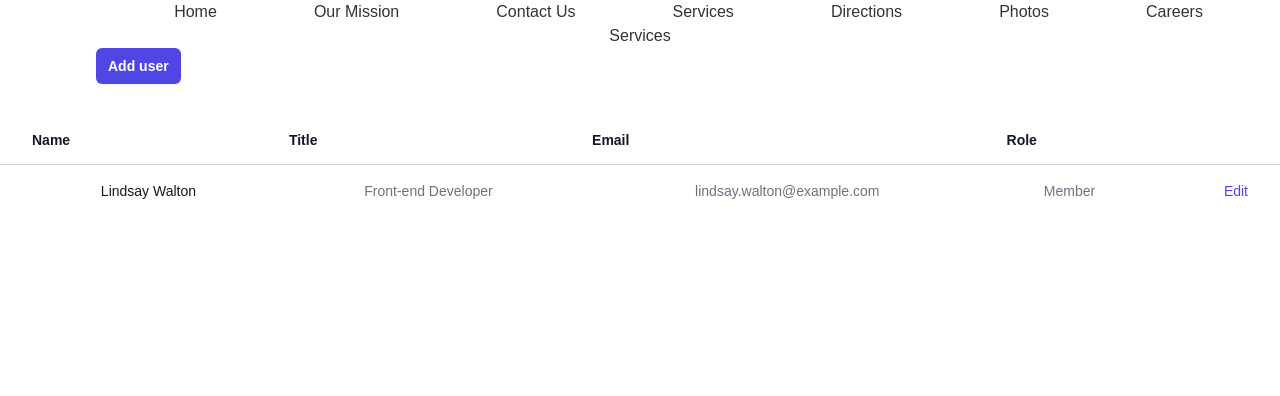
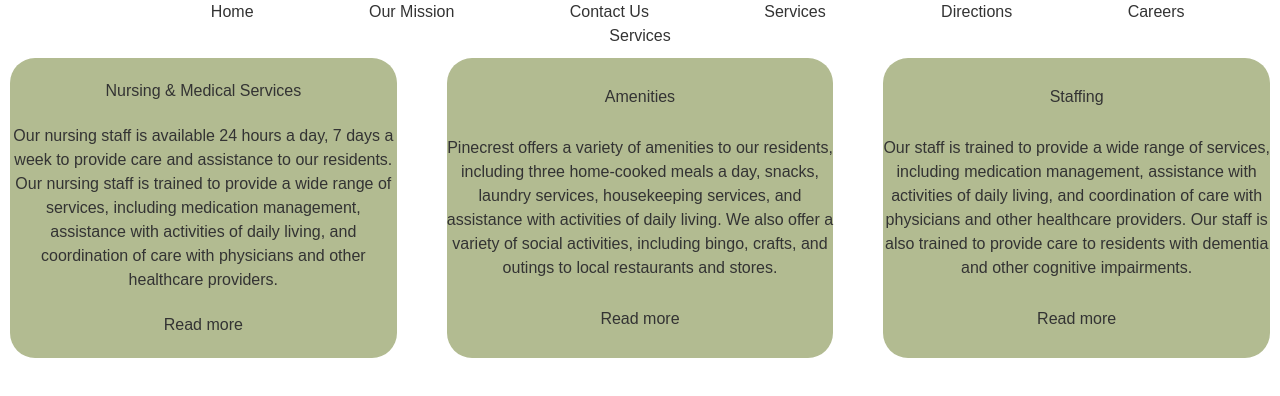
Before and after one commit to lee14k/pinecrest, a React (Vite) app: page /Services in a window 1280 px wide. Shown: the top 396 px of the page. Built offline with nearby package versions, Linux system fonts and the light colour scheme.

Commit message:
structuring changes, services

```diff
--- a/src/components/Navbar.jsx
+++ b/src/components/Navbar.jsx
@@ -89,9 +89,6 @@ function Navbar() {
             <li>Directions</li>
           </Link>
 
-          <Link to="/Photos" onClick={() => handleNavLinkClick("/Photos")}>
-            <li>Photos</li>
-          </Link>
           <Link to="/Careers" onClick={() => handleNavLinkClick("/Careers")}>
             <li>Careers</li>
           </Link>
--- a/src/components/Ourmission.jsx
+++ b/src/components/Ourmission.jsx
@@ -4,10 +4,10 @@ import Footer from "./Footer";
 function Ourmission() {
   return (
     <div>
+                <h1 className="text-6xl">Our Mission</h1>
       <div className="missioncontainer">
         <img src="/people2.jpeg" alt="" />
         <div className="textcontainer">
-          <h1>Our Mission</h1>
           <p>
             Lorem ipsum dolor sit amet consectetur adipisicing elit. Voluptates
             fugit optio ut. Dolores expedita officia quos quae velit, harum
--- a/src/components/Services.jsx
+++ b/src/components/Services.jsx
@@ -1,9 +1,9 @@
-import Servicestable from "./Servicestable"
+import Servicesgrid from "./Servicesgrid"
 export default function Services () {
     return (
         <div>
         <h1>Services</h1>
-        <Servicestable/>
+        <Servicesgrid/>
         </div>
     )
 }
--- /dev/null
+++ b/src/components/Servicesgrid.jsx
@@ -0,0 +1,37 @@
+export default function Servicesgrid() {
+  // Define the services data
+  const services = [
+    {
+      title: 'Nursing & Medical Services',
+      link: '/mediation',
+      className: 'griditem',
+      description:'Our nursing staff is available 24 hours a day, 7 days a week to provide care and assistance to our residents. Our nursing staff is trained to provide a wide range of services, including medication management, assistance with activities of daily living, and coordination of care with physicians and other healthcare providers.'
+    },
+    {
+      title: 'Amenities',
+      link: '/organizationalculture',
+      className: 'griditem miditem',
+      description:'Pinecrest offers a variety of amenities to our residents, including three home-cooked meals a day, snacks, laundry services, housekeeping services, and assistance with activities of daily living. We also offer a variety of social activities, including bingo, crafts, and outings to local restaurants and stores.'
+    },
+    {
+      title: 'Staffing',
+      link: '/arbitration',
+      className: 'griditem',
+      description:'Our staff is trained to provide a wide range of services, including medication management, assistance with activities of daily living, and coordination of care with physicians and other healthcare providers. Our staff is also trained to provide care to residents with dementia and other cognitive impairments.'
+    }
+  ];
+
+  return (
+    <div>
+      <div className="gridwrapper">
+        {services.map(service => (
+          <div className={service.className} key={service.title}>
+            <h2 className="gridhead">{service.title}</h2>
+            <p>{service.description}</p>
+              <button className="gridbutton">Read more</button>
+          </div>
+        ))}
+      </div>
+    </div>
+  );
+}
--- a/src/components/Servicestable.jsx
+++ /dev/null
@@ -1,69 +0,0 @@
-const people = [
-  { name: 'Lindsay Walton', title: 'Front-end Developer', email: 'lindsay.walton@example.com', role: 'Member' },
-  // More people...
-]
-
-export default function Servicestable() {
-  return (
-    <div className="px-4 sm:px-6 lg:px-8">
-      <div className="sm:flex sm:items-center">
-
-        <div className="mt-4 sm:ml-16 sm:mt-0 sm:flex-none">
-          <button
-            type="button"
-            className="block rounded-md bg-indigo-600 px-3 py-2 text-center text-sm font-semibold text-white shadow-sm hover:bg-indigo-500 focus-visible:outline focus-visible:outline-2 focus-visible:outline-offset-2 focus-visible:outline-indigo-600"
-          >
-            Add user
-          </button>
-        </div>
-      </div>
-      <div className="mt-8 flow-root">
-        <div className="-mx-4 -my-2 overflow-x-auto sm:-mx-6 lg:-mx-8">
-          <div className="inline-block min-w-full py-2 align-middle">
-            <table className="min-w-full divide-y divide-gray-300">
-              <thead>
-                <tr>
-                  <th
-                    scope="col"
-                    className="py-3.5 pl-4 pr-3 text-left text-sm font-semibold text-gray-900 sm:pl-6 lg:pl-8"
-                  >
-                    Name
-                  </th>
-                  <th scope="col" className="px-3 py-3.5 text-left text-sm font-semibold text-gray-900">
-                    Title
-                  </th>
-                  <th scope="col" className="px-3 py-3.5 text-left text-sm font-semibold text-gray-900">
-                    Email
-                  </th>
-                  <th scope="col" className="px-3 py-3.5 text-left text-sm font-semibold text-gray-900">
-                    Role
-                  </th>
-                  <th scope="col" className="relative py-3.5 pl-3 pr-4 sm:pr-6 lg:pr-8">
-                    <span className="sr-only">Edit</span>
-                  </th>
-                </tr>
-              </thead>
-              <tbody className="divide-y divide-gray-200 bg-white">
-                {people.map((person) => (
-                  <tr key={person.email}>
-                    <td className="whitespace-nowrap py-4 pl-4 pr-3 text-sm font-medium text-gray-900 sm:pl-6 lg:pl-8">
-                      {person.name}
-                    </td>
-                    <td className="whitespace-nowrap px-3 py-4 text-sm text-gray-500">{person.title}</td>
-                    <td className="whitespace-nowrap px-3 py-4 text-sm text-gray-500">{person.email}</td>
-                    <td className="whitespace-nowrap px-3 py-4 text-sm text-gray-500">{person.role}</td>
-                    <td className="relative whitespace-nowrap py-4 pl-3 pr-4 text-right text-sm font-medium sm:pr-6 lg:pr-8">
-                      <a href="#" className="text-indigo-600 hover:text-indigo-900">
-                        Edit<span className="sr-only">, {person.name}</span>
-                      </a>
-                    </td>
-                  </tr>
-                ))}
-              </tbody>
-            </table>
-          </div>
-        </div>
-      </div>
-    </div>
-  )
-}
--- a/src/index.css
+++ b/src/index.css
@@ -4,3 +4,22 @@
 body {
     width:100%;
 }
+.gridwrapper {
+  display: grid;
+  gap: 30px;
+  grid-template-columns: repeat(3, 1fr);
+  width: 100%;
+  margin-top: 10px;
+}
+
+.griditem {
+  background-color: #b2bb91;
+  height: 300px;
+  display: flex;
+  flex-direction: column;
+  border-radius:25px;
+  justify-content:space-evenly;
+  margin-left:10px;
+  margin-right:10px;
+  align-items:center;
+}
```
